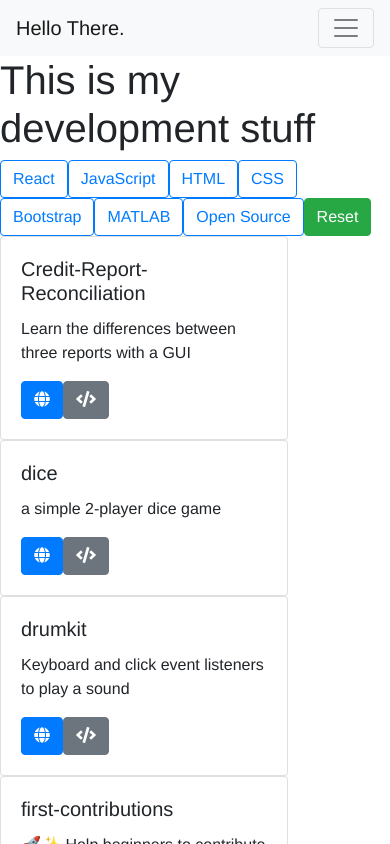
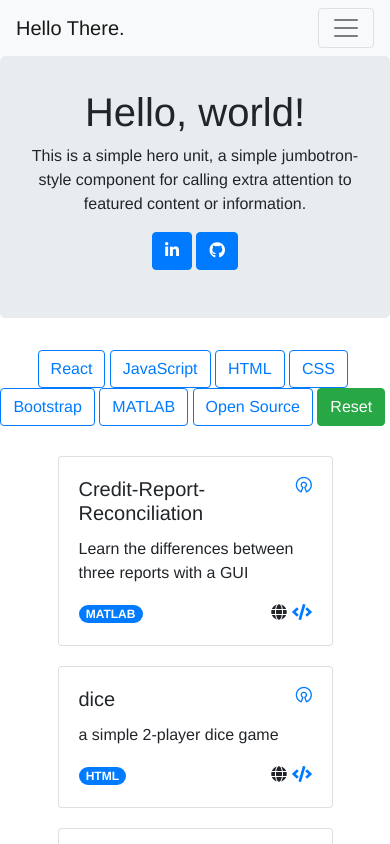
Before and after one commit to wzamites/react-portfolio, a React (Create React App) app: page /dev in a window 390 px wide. Shown: the top 844 px of the page. Built offline with nearby package versions, Linux system fonts and the light colour scheme; no server answers.

Commit message:
add responsive layout

```diff
--- a/public/index.html
+++ b/public/index.html
@@ -6,6 +6,7 @@
   <meta name="viewport" content="width=device-width, initial-scale=1" />
   <link rel="manifest" href="%PUBLIC_URL%/manifest.json" />
   <link rel="stylesheet" href="https://maxcdn.bootstrapcdn.com/bootstrap/4.3.1/css/bootstrap.min.css" integrity="sha384-ggOyR0iXCbMQv3Xipma34MD+dH/1fQ784/j6cY/iJTQUOhcWr7x9JvoRxT2MZw1T" crossorigin="anonymous" />
+  <link rel="stylesheet" href="https://use.fontawesome.com/releases/v5.8.2/css/all.css" integrity="sha384-oS3vJWv+0UjzBfQzYUhtDYW+Pj2yciDJxpsK1OYPAYjqT085Qq/1cq5FLXAZQ7Ay" crossorigin="anonymous">
   <title>BJ Zamites</title>
 </head>
 
--- a/src/assets/jokesData.js
+++ b/src/assets/githubData.js
@@ -1,6 +1,6 @@
 // https://api.github.com/users/wzamites/repos
 
-const jokesData = [
+const githubData = [
   {
     "id": 96936589,
     "node_id": "MDEwOlJlcG9zaXRvcnk5NjkzNjU4OQ==",
@@ -855,4 +855,4 @@ const jokesData = [
   }
 ]
 
-export default jokesData
+export default githubData
--- a/src/components/CardSection.js
+++ b/src/components/CardSection.js
@@ -1,21 +1,49 @@
 import React from 'react'
 
 import ProjectCard from '../components/ProjectCard'
-import jokesData from  '../assets/jokesData'
+import githubData from  '../assets/githubData'
 
 class CardSection extends React.Component {
+  componentDidMount() {
+  fetch("https://api.example.com/items")
+    .then(res => res.json())
+    .then(
+      (result) => {
+        this.setState({
+          isLoaded: true,
+          items: result.items
+        });
+      },
+      // Note: it's important to handle errors here
+      // instead of a catch() block so that we don't swallow
+      // exceptions from actual bugs in components.
+      (error) => {
+        this.setState({
+          isLoaded: true,
+          error
+        });
+      }
+    )
+  }
+
   render() {
-    const jokeComponents = jokesData.map(
-      function(joke) {
+    const githubComponents = githubData.map(
+      function(hub) {
         return (
-          <ProjectCard key={joke.id} desc={joke.description} name={joke.name} url={joke.html_url} homepage={joke.homepage} />
+          <ProjectCard
+          key={hub.id}
+          desc={hub.description}
+          lang={hub.language}
+          name={hub.name}
+          url={hub.html_url}
+          homepage={hub.homepage} />
         )
       }
     )
 
     return (
-          <div>
-            {jokeComponents}
+          <div className="containerLayout">
+            {githubComponents}
           </div>
     )
   }
--- /dev/null
+++ b/src/components/DevHeader.js
@@ -0,0 +1,27 @@
+import React from 'react'
+import Jumbotron from 'react-bootstrap/Jumbotron'
+import Button from 'react-bootstrap/Button'
+
+
+class DevHeader extends React.Component {
+  render() {
+    return (
+      <div className="center">
+      <Jumbotron>
+        <h1>Hello, world!</h1>
+        <p>
+          This is a simple hero unit, a simple jumbotron-style component for calling
+          extra attention to featured content or information.
+        </p>
+        <p>
+          <Button variant="primary"><i class="fab fa-linkedin-in"></i></Button>
+          &nbsp;
+          <Button variant="primary"><i class="fab fa-github"></i></Button>
+        </p>
+      </Jumbotron>
+      </div>
+    )
+  }
+}
+
+export default DevHeader
--- a/src/components/ProjectCard.js
+++ b/src/components/ProjectCard.js
@@ -1,6 +1,7 @@
 import React from 'react'
 import Card from 'react-bootstrap/Card'
-import Button from 'react-bootstrap/Button'
+import Badge from 'react-bootstrap/Badge'
+
 
 import { FontAwesomeIcon } from '@fortawesome/react-fontawesome'
 import { faCode } from '@fortawesome/free-solid-svg-icons'
@@ -9,20 +10,31 @@ import { faGlobe } from '@fortawesome/free-solid-svg-icons'
 class ProjectCard extends React.Component {
   render() {
     return (
+      <div className="cardContainer">
       <Card style={{ width: '18rem' }}>
         <Card.Body>
+          <a href="#" variant="primary" >
+            <i className="fab fa-osi alignRight bold"></i>
+          </a>
           <Card.Title>{this.props.name}</Card.Title>
           <Card.Text>
             {this.props.desc}
           </Card.Text>
-          <Button href={this.props.homepage} target="_blank" variant="primary" >
-            <FontAwesomeIcon icon={faGlobe} />
-          </Button>
-          <Button href={this.props.url} target="_blank" variant="secondary" >
-            <FontAwesomeIcon icon={faCode} />
-          </Button>
+
+          <Badge pill variant="primary">{this.props.lang}</Badge>
+
+          <div className="alignRight">
+            <a href={this.props.homepage} target="_blank" variant="primary" >
+              <FontAwesomeIcon icon={faGlobe} />
+            </a>
+            &nbsp;
+            <a href={this.props.url} target="_blank" >
+              <FontAwesomeIcon icon={faCode} />
+            </a>
+          </div>
         </Card.Body>
       </Card>
+      </div>
     )
   }
 }
--- a/src/components/SkillsButtons.js
+++ b/src/components/SkillsButtons.js
@@ -1,22 +1,20 @@
 import React from 'react'
-import ButtonToolbar from 'react-bootstrap/ButtonToolbar'
 import Button from 'react-bootstrap/Button'
-import Form from 'react-bootstrap/Form'
-import FormControl from 'react-bootstrap/FormControl'
+
 
 class SkillsButtons extends React.Component {
   render() {
     return (
-      <ButtonToolbar>
-        <Button variant="outline-primary">React</Button>
-        <Button variant="outline-primary">JavaScript</Button>
-        <Button variant="outline-primary">HTML</Button>
-        <Button variant="outline-primary">CSS</Button>
-        <Button variant="outline-primary">Bootstrap</Button>
-        <Button variant="outline-primary">MATLAB</Button>
-        <Button variant="outline-primary">Open Source</Button>
-        <Button variant="success">Reset</Button>
-      </ButtonToolbar>
+      <div className="buttonsCenter">
+        <Button variant="outline-primary">React</Button>&nbsp;
+        <Button variant="outline-primary">JavaScript</Button>&nbsp;
+        <Button variant="outline-primary">HTML</Button>&nbsp;
+        <Button variant="outline-primary">CSS</Button>&nbsp;
+        <Button variant="outline-primary">Bootstrap</Button>&nbsp;
+        <Button variant="outline-primary">MATLAB</Button>&nbsp;
+        <Button variant="outline-primary">Open Source</Button>&nbsp;
+        <Button variant="success">Reset</Button>&nbsp;
+      </div>
     )
   }
 }
--- a/src/pages/Dev.js
+++ b/src/pages/Dev.js
@@ -2,16 +2,13 @@ import React from 'react'
 
 import CardSection from '../components/CardSection'
 import SkillsButtons from '../components/SkillsButtons'
-import Row from 'react-bootstrap/Row'
-import Col from 'react-bootstrap/Col'
+import DevHeader from '../components/DevHeader'
 
 class Dev extends React.Component {
   render() {
     return (
       <div>
-        <Row>
-          <Col><h1>This is my development stuff</h1></Col>
-        </Row>
+        <DevHeader />
         <SkillsButtons />
         <CardSection />
       </div>
--- a/src/styles/App.css
+++ b/src/styles/App.css
@@ -1,3 +1,48 @@
 body {
   font-family: "Helvetica Neue", Helvetica, Arial, sans-serif;
 }
+
+.alignright {
+  text-align: right;
+}
+
+.containerLayout {
+  align-items: flex-start;
+  display: flex;
+  flex-wrap: wrap;
+  justify-content: center;
+  max-width: 1249px;
+  margin: 20px auto;
+}
+
+.cardContainer {
+width: 275px;
+min-width: 275px;
+display: flex;
+margin: 10px 1.5vw;
+}
+
+.buttonsCenter {
+  display: flex;
+  flex-wrap: wrap;
+  justify-content: center;
+}
+
+.alignLeft {
+	float: left;
+}
+.alignRight {
+	float: right;
+}
+
+.center {
+  text-align: center;
+}
+
+.greyBackground {
+  background-color: #e9ecef;
+}
+
+.bold {
+  font-weight: 900;
+}
```
Also changed, not shown: src/components/icons.js (added, +18 -0 lines).
